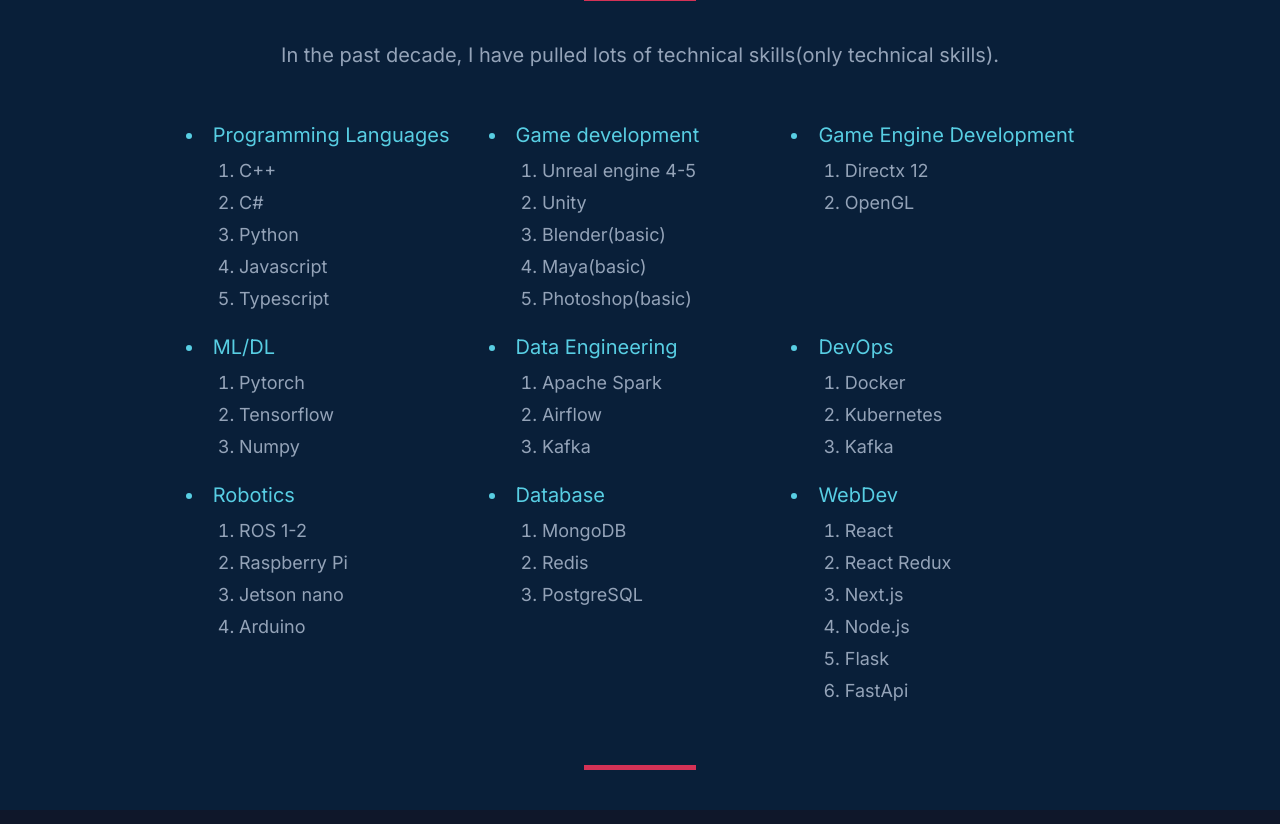
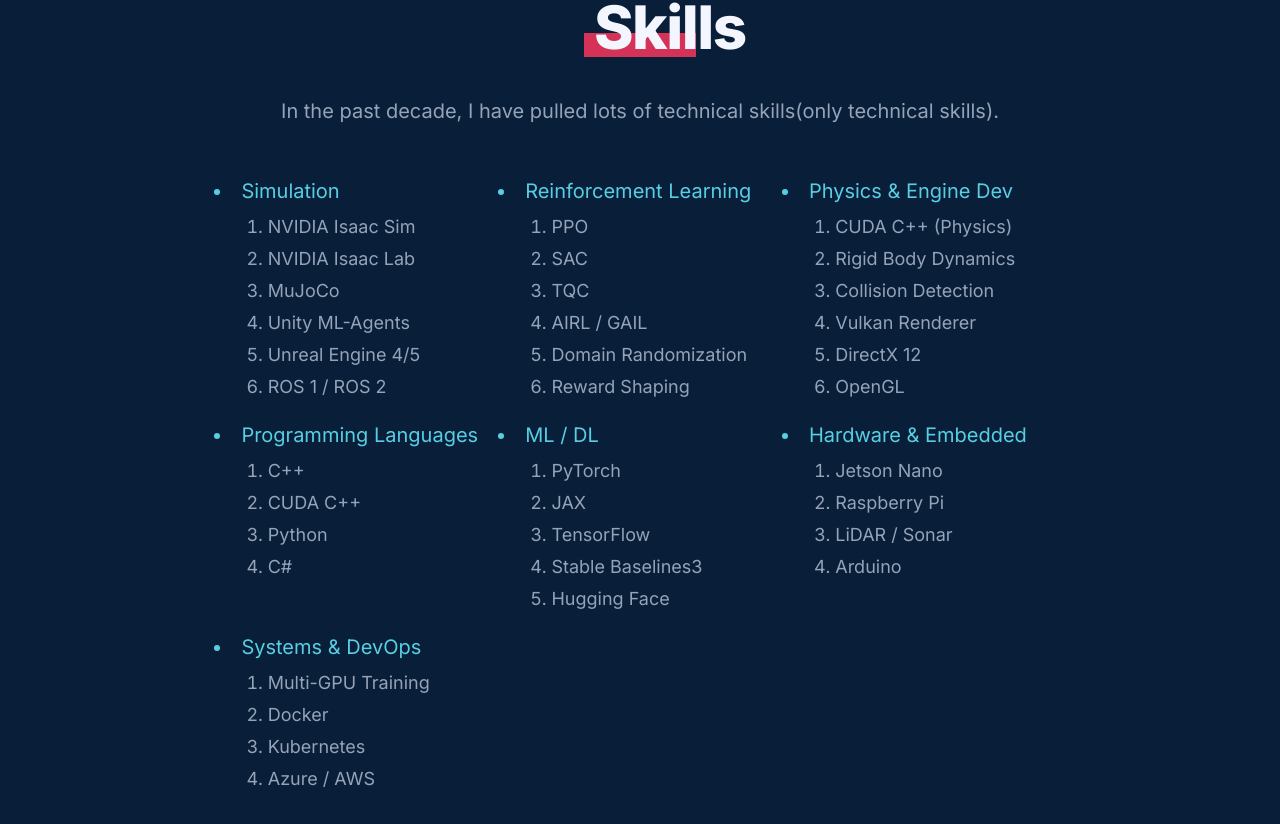
Before and after one commit to Bhargavoza1/my-portfolio, a Next.js app: page / in a window 1280 px wide. Shown: the part 1876-2700 px from the top of the page. Built offline with nearby package versions, Linux system fonts and the light colour scheme.

Commit message:
Update page.tsx

```diff
--- a/src/app/(landing)/page.tsx
+++ b/src/app/(landing)/page.tsx
@@ -131,18 +131,17 @@ export default function Home() {
                                 <h2 className='list-disc pt-3 pb-3   md:flex grid justify-start font-extrabold '>
                                     <div className='flex  '><span
                                         className='text-xl md:pr-6 pr-3 flex text-MyBlue'>•</span>
-                                        <div className='text-MyRed text-xl'> GAME
-                                            DEVELOPER
+                                        <div className='text-MyRed text-xl'> ROBOTICS SIMULATION ENGINEER
                                         </div>
                                     </div>
                                     <div className='flex'><span
                                         className='text-xl md:px-6 pr-3 flex text-MyBlue'>•</span>
-                                        <div className='text-MyRed text-xl'>ML/DL ENGINEER
+                                        <div className='text-MyRed text-xl'>REINFORCEMENT LEARNING ENGINEER
                                         </div>
                                     </div>
                                     <div className='flex'><span
                                         className='text-xl  md:px-6 pr-3 flex text-MyBlue'>•</span>
-                                        <div className='text-MyRed text-xl'>BACK END DEVELOPER
+                                        <div className='text-MyRed text-xl'>PHYSICS ENGINE DEVELOPER
                                         </div>
                                     </div>
                                 </h2>
@@ -191,86 +190,92 @@ export default function Home() {
                     <p className='pb-3 text-gray-400 text-xl '>
                         In the past decade, I have pulled lots of technical skills(only technical skills).
                     </p>
-                    <ul className="  pr-16 md:pr-0  grid  grid-cols-1 md:grid-cols-3 skillspacing:grid-cols-5  text-xl text-gray-400   list-disc list-inside align-top  ">
-                        <li className='mb-5 text-MyBlue mr-5 '>Programming&nbsp;Languages
-                            <ol className="text-gray-400 pl-8 mt-2 space-y-1 text-lg list-decimal list-inside">
-                                <li>C++</li>
-                                <li>C#</li>
-                                <li>Python</li>
-                                <li>Javascript</li>
-                                <li>Typescript</li>
-                            </ol>
+                    <ul className="pr-16 md:pr-0 grid grid-cols-1 md:grid-cols-3 skillspacing:grid-cols-5 text-xl text-gray-400 list-disc list-inside align-top">
+
+                        {/* 1. SIMULATION - Most Important For Your Role */}
+                        <li className='mb-5 text-MyBlue mr-5'>
+                            Simulation
+                            <ul className="text-gray-400 pl-8 mt-2 space-y-1 text-lg list-decimal list-inside">
+                                <li>NVIDIA Isaac Sim</li>
+                                <li>NVIDIA Isaac Lab</li>
+                                <li>MuJoCo</li>
+                                <li>Unity ML-Agents</li>
+                                <li>Unreal Engine 4/5</li>
+                                <li>ROS 1 / ROS 2</li>
+                            </ul>
                         </li>
+
+                        {/* 2. REINFORCEMENT LEARNING - Core Skill */}
                         <li className='mb-5 text-MyBlue mr-5'>
-                            Game&nbsp;development
-                            <ol className="text-gray-400  pl-8 mt-2 space-y-1 text-lg list-decimal list-inside">
-                                <li>Unreal engine 4-5</li>
-                                <li>Unity</li>
-                                <li>Blender(basic)</li>
-                                <li>Maya(basic)</li>
-                                <li>Photoshop(basic)</li>
-                            </ol>
+                            Reinforcement&nbsp;Learning
+                            <ul className="text-gray-400 pl-8 mt-2 space-y-1 text-lg list-decimal list-inside">
+                                <li>PPO</li>
+                                <li>SAC</li>
+                                <li>TQC</li>
+                                <li>AIRL / GAIL</li>
+                                <li>Domain Randomization</li>
+                                <li>Reward Shaping</li>
+                            </ul>
                         </li>
+
+                        {/* 3. PHYSICS & ENGINE DEV - Your Unique Edge */}
                         <li className='mb-5 text-MyBlue mr-5'>
-                            Game&nbsp;Engine&nbsp;Development
+                            Physics&nbsp;&amp;&nbsp;Engine&nbsp;Dev
                             <ul className="text-gray-400 pl-8 mt-2 space-y-1 text-lg list-decimal list-inside">
-                                <li>Directx 12</li>
+                                <li>CUDA C++ (Physics)</li>
+                                <li>Rigid Body Dynamics</li>
+                                <li>Collision Detection</li>
+                                <li>Vulkan Renderer</li>
+                                <li>DirectX 12</li>
                                 <li>OpenGL</li>
                             </ul>
                         </li>
+
+                        {/* 4. PROGRAMMING - Keep Strong */}
                         <li className='mb-5 text-MyBlue mr-5'>
-                            ML/DL
+                            Programming&nbsp;Languages
                             <ul className="text-gray-400 pl-8 mt-2 space-y-1 text-lg list-decimal list-inside">
-                                <li>Pytorch</li>
-                                <li>Tensorflow</li>
-                                <li>Numpy</li>
-                            </ul>
-                        </li>
-                        <li className='mb-5 text-MyBlue mr-5'>
-                            Data&nbsp;Engineering
-                            <ul className="text-gray-400 pl-8 mt-2 space-y-1 text-lg list-decimal list-inside">
-                                <li>Apache Spark</li>
-                                <li>Airflow</li>
-                                <li>Kafka</li>
-                            </ul>
-                        </li>
-                        <li className='mb-5 text-MyBlue mr-5'>
-                            DevOps
-                            <ul className="text-gray-400 pl-8 mt-2 space-y-1 text-lg list-decimal list-inside">
-                                <li>Docker</li>
-                                <li>Kubernetes</li>
-                                <li>Kafka</li>
+                                <li>C++</li>
+                                <li>CUDA C++</li>
+                                <li>Python</li>
+                                <li>C#</li>
                             </ul>
                         </li>
 
+                        {/* 5. ML/DL - Supporting Skill */}
                         <li className='mb-5 text-MyBlue mr-5'>
-                            Robotics
+                            ML / DL
                             <ul className="text-gray-400 pl-8 mt-2 space-y-1 text-lg list-decimal list-inside">
-                                <li>ROS 1-2</li>
+                                <li>PyTorch</li>
+                                <li>JAX</li>
+                                <li>TensorFlow</li>
+                                <li>Stable Baselines3</li>
+                                <li>Hugging Face</li>
+                            </ul>
+                        </li>
+
+                        {/* 6. HARDWARE - Real Robotics Signal */}
+                        <li className='mb-5 text-MyBlue mr-5'>
+                            Hardware&nbsp;&amp;&nbsp;Embedded
+                            <ul className="text-gray-400 pl-8 mt-2 space-y-1 text-lg list-decimal list-inside">
+                                <li>Jetson Nano</li>
                                 <li>Raspberry Pi</li>
-                                <li>Jetson nano</li>
+                                <li>LiDAR / Sonar</li>
                                 <li>Arduino</li>
                             </ul>
                         </li>
+
+                        {/* 7. SYSTEMS - Keep Brief */}
                         <li className='mb-5 text-MyBlue mr-5'>
-                            Database
+                            Systems&nbsp;&amp;&nbsp;DevOps
                             <ul className="text-gray-400 pl-8 mt-2 space-y-1 text-lg list-decimal list-inside">
-                                <li>MongoDB</li>
-                                <li>Redis</li>
-                                <li>PostgreSQL</li>
+                                <li>Multi-GPU Training</li>
+                                <li>Docker</li>
+                                <li>Kubernetes</li>
+                                <li>Azure / AWS</li>
                             </ul>
                         </li>
-                        <li className='mb-5 text-MyBlue mr-5'>
-                            WebDev
-                            <ul className="text-gray-400 pl-8 mt-2 space-y-1 text-lg list-decimal list-inside">
-                                <li>React</li>
-                                <li>React Redux</li>
-                                <li>Next.js</li>
-                                <li>Node.js</li>
-                                <li>Flask</li>
-                                <li>FastApi</li>
-                            </ul>
-                        </li>
+
                     </ul>
 
                     <div className={` ${styles.hr} w-28 bg-MyRed`}></div>
```
